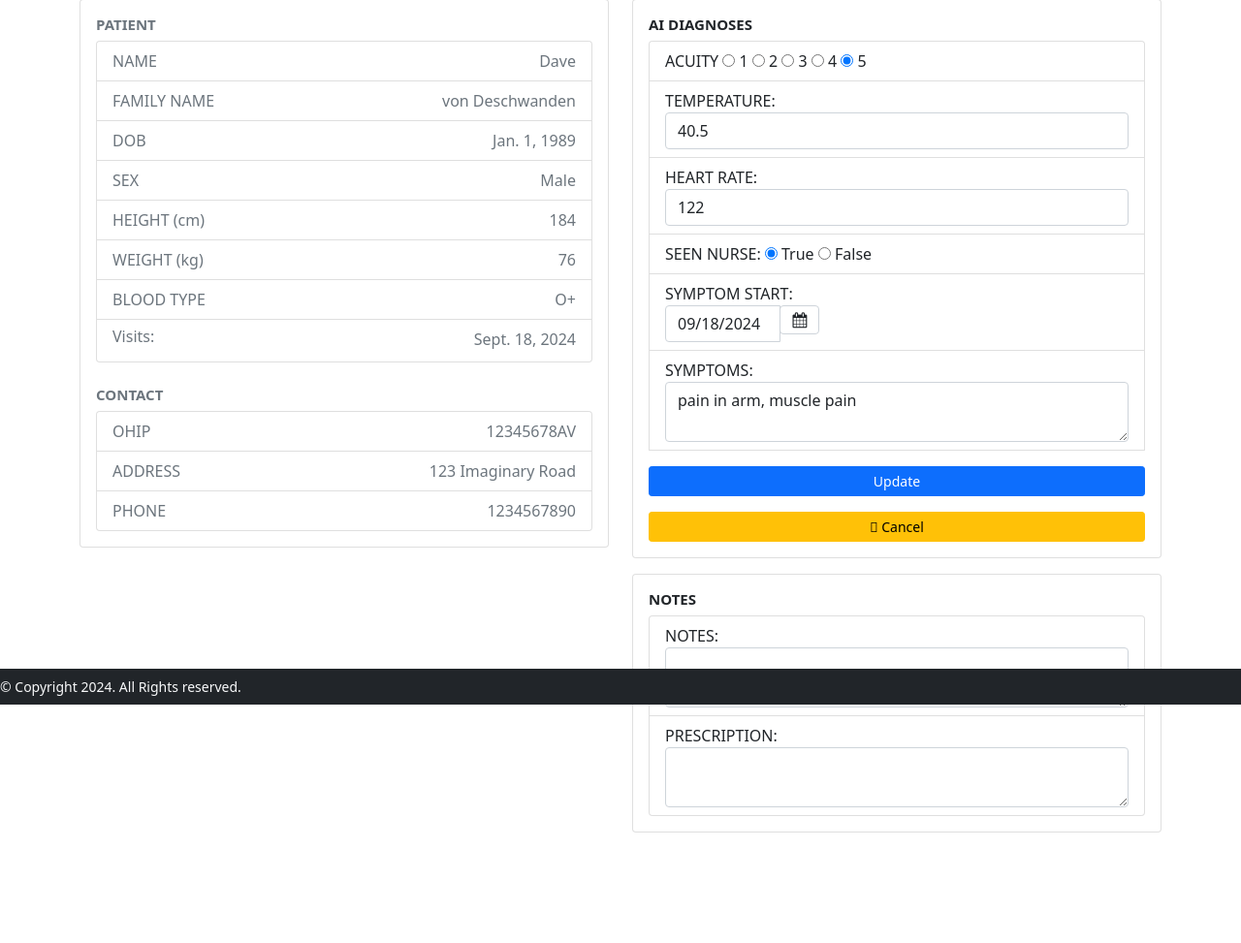
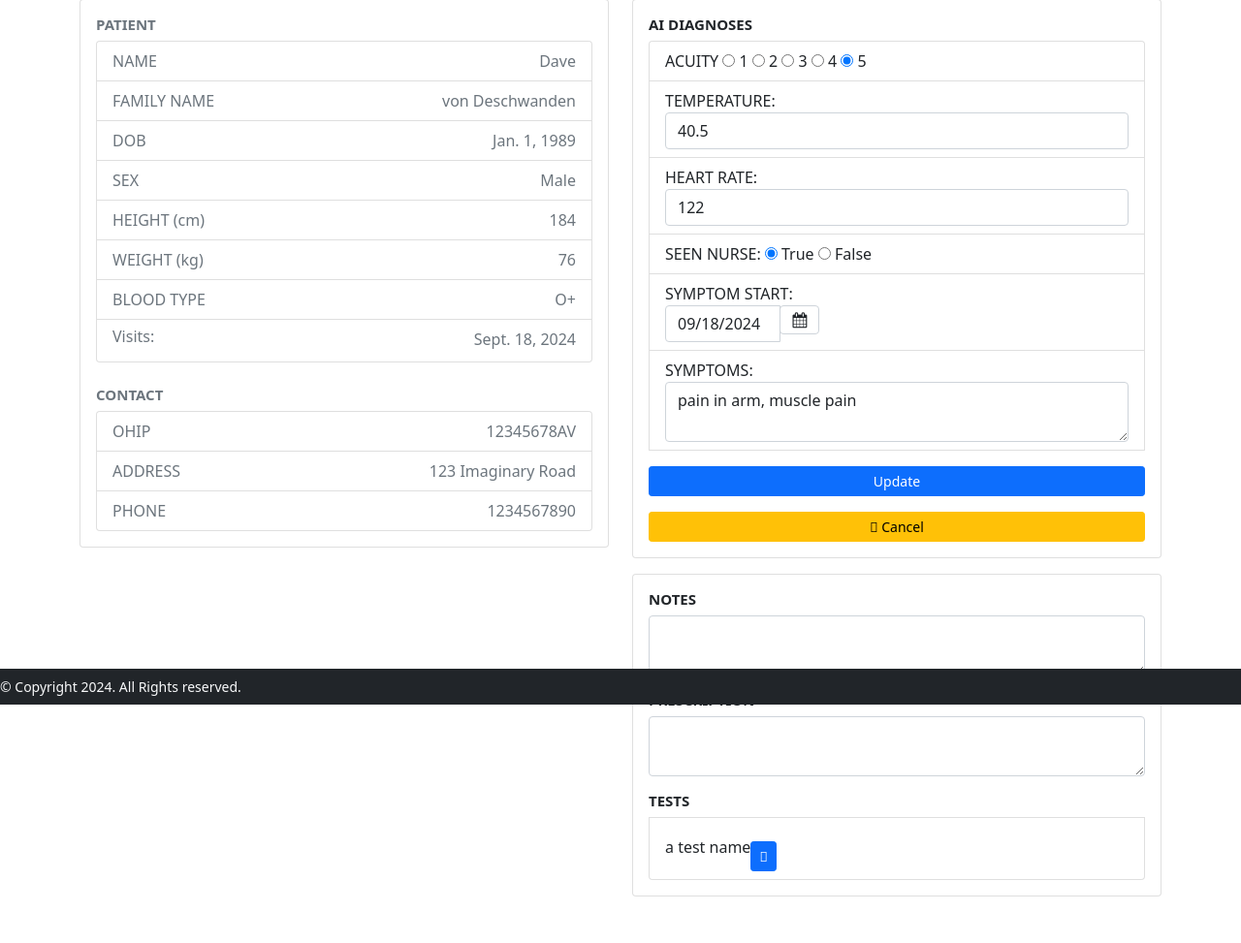
Before and after one commit to deschi0000/cs50web_capstone, a Django app: page /patientinfo/1/edit in a window 1280 px wide. Shown: the part 73-1046 px from the top of the page at 97% size. Before the commit the page ends 932 px from the top, so only its background shows below. Run offline with Django 4.2, Linux system fonts and the light colour scheme; data comes from the database, SQL or seed files in the repository; some libraries are stand-ins or nearby versions.

Commit message:
clean edit area notes and presc.

```diff
--- a/medicAI/templates/medicAI/editpatientinfo.html
+++ b/medicAI/templates/medicAI/editpatientinfo.html
@@ -108,10 +108,17 @@
                 </div>
                 <div class="card">
                     <div class="card-body">
-                        <h5 class="card-title" style="font-size: 15px; font-weight: bold;">NOTES</h5>
                         <ul class="list-group">
-                            <li class="list-group-item">NOTES:<textarea class='form-control' name="diagnosis">{{ current_visit.diagnosis }}</textarea></li>
-                            <li class="list-group-item">PRESCRIPTION:<textarea class='form-control' name="prescription">{{ current_visit.prescription }}</textarea></li>
+                            <h5 class="card-title" style="font-size: 15px; font-weight: bold;">NOTES</h5>
+                            <textarea class='form-control' name="diagnosis">{{ current_visit.diagnosis }}</textarea>
+                            <h5 class="card-title" style="font-size: 15px; font-weight: bold; margin-top: 1rem;">PRESCRIPTION</h5>
+                            <textarea class='form-control' name="prescription">{{ current_visit.prescription }}</textarea>
+                        </ul>
+                        <ul class="list-group">
+                            <h5 class="card-title" style="font-size: 15px; font-weight: bold; margin-top: 1rem;">TESTS</h5>
+                            {% for test in tests %}
+                                <li class="list-group-item">{{ test.test_name }}<button class="btn btn-primary btn-sm" style="margin-top: 1rem;" type="submit"><i class="fa-solid fa-trash"></i></button></li>
+                            {% endfor %}
                         </ul>
                     </div>
                 </div>
```
